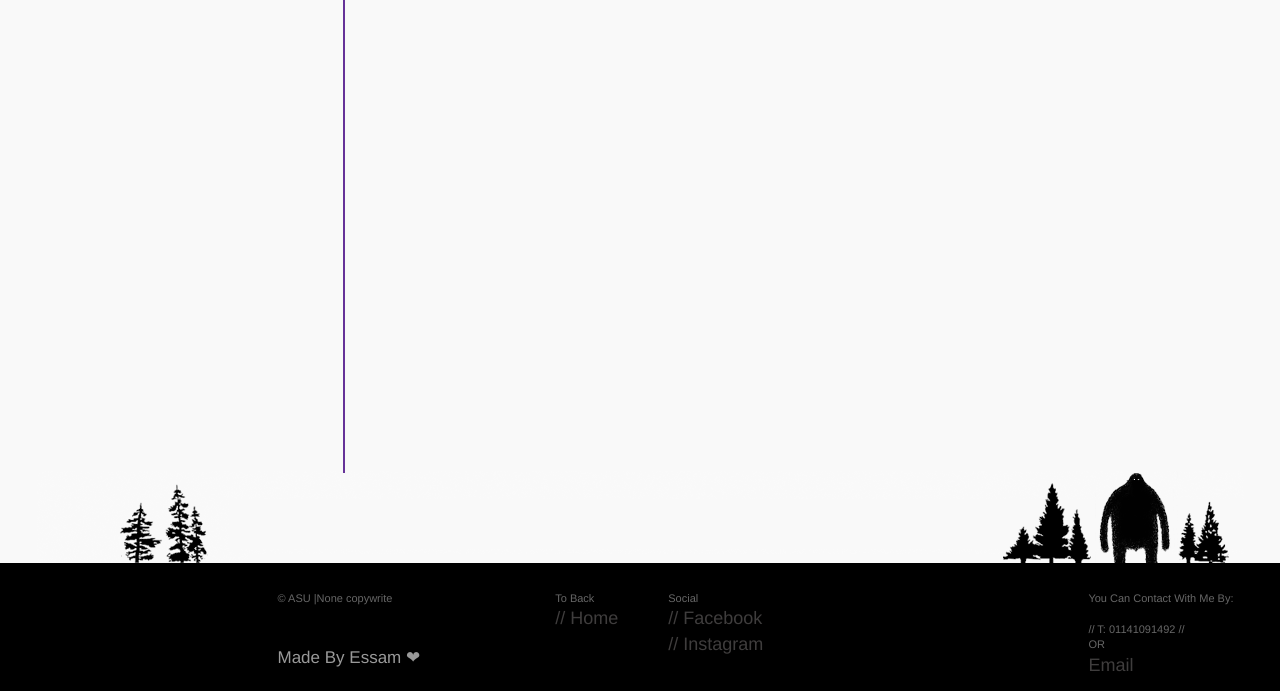
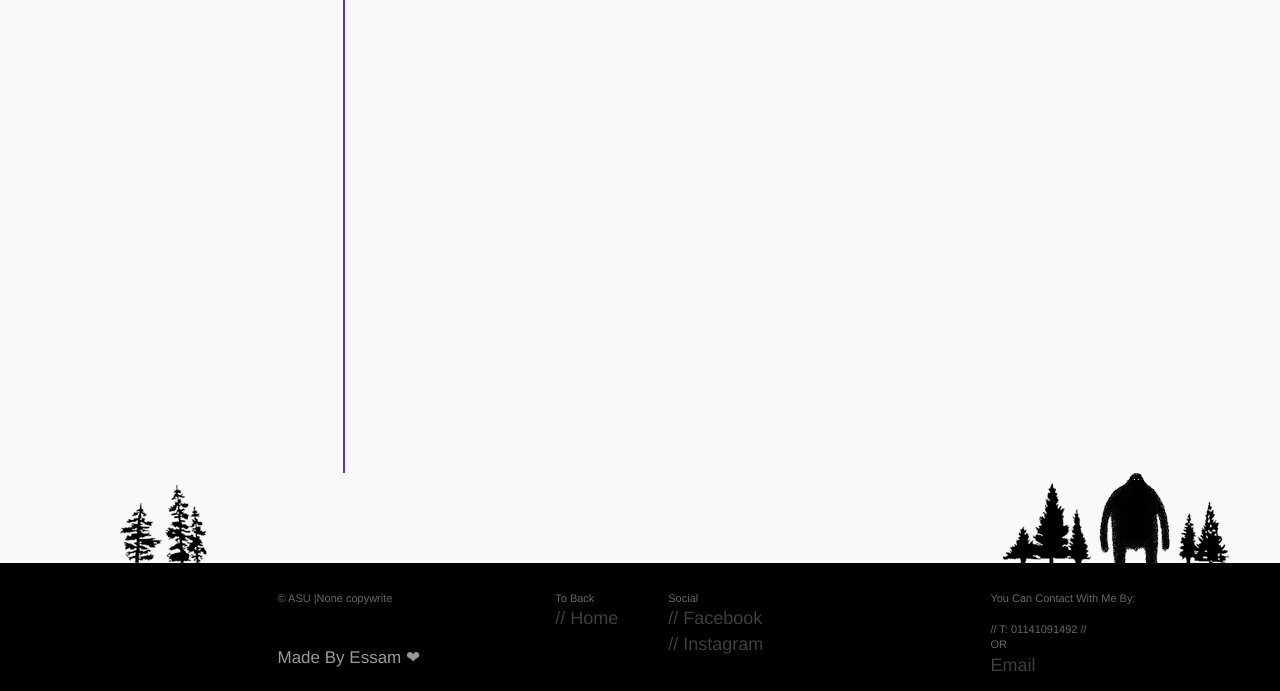
Before and after one commit to eldezel123/new_p, a plain HTML site: page index.html in a window 1280 px wide. Shown: the part 189-880 px from the top of the page. Drawn offline with Linux system fonts and the light colour scheme; a script that the page names is missing.

Commit message:
Update style.css

```diff
--- a/css/style.css
+++ b/css/style.css
@@ -446,6 +446,7 @@ iframe.web {
 #contact {
 	float: right;
 	text-align: left;
+	margin-right: 98px;
 }
 .projectform #contactFormBox {
 	background-color: #f1f1f1;
```
